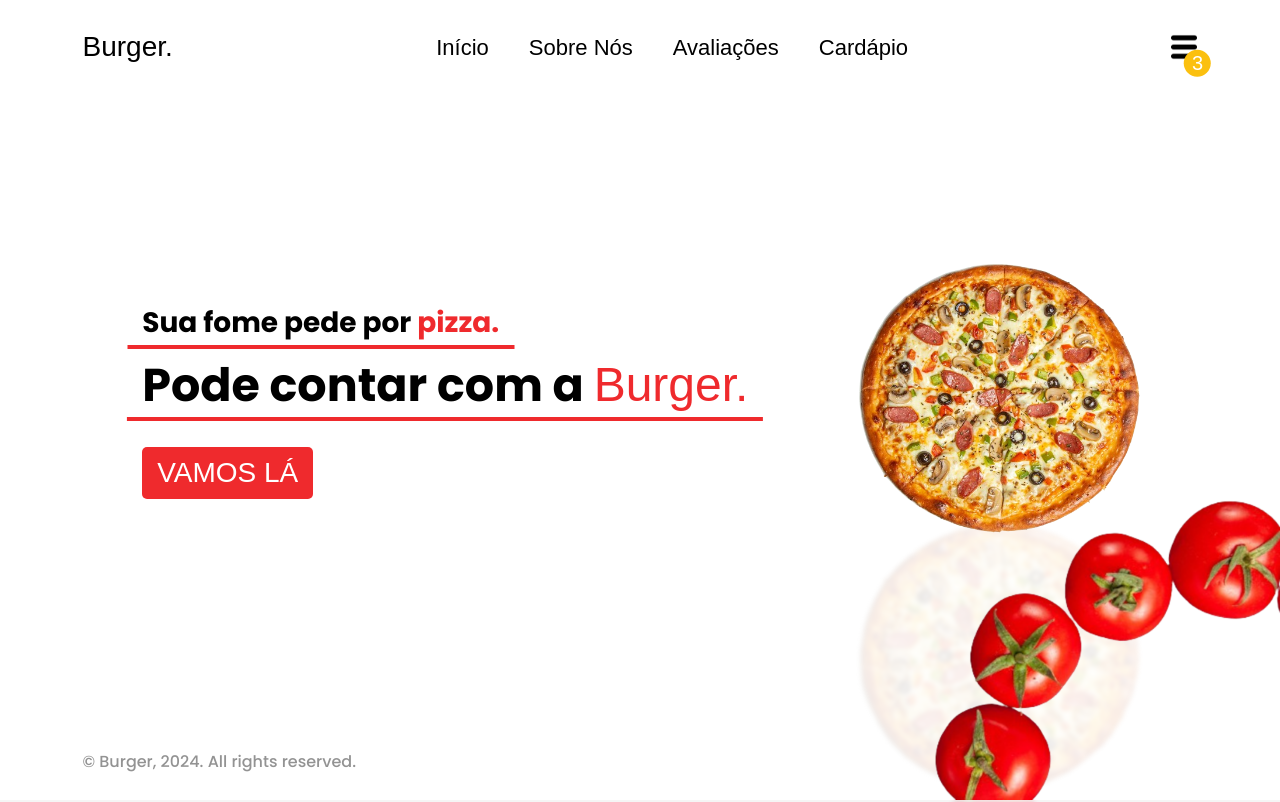
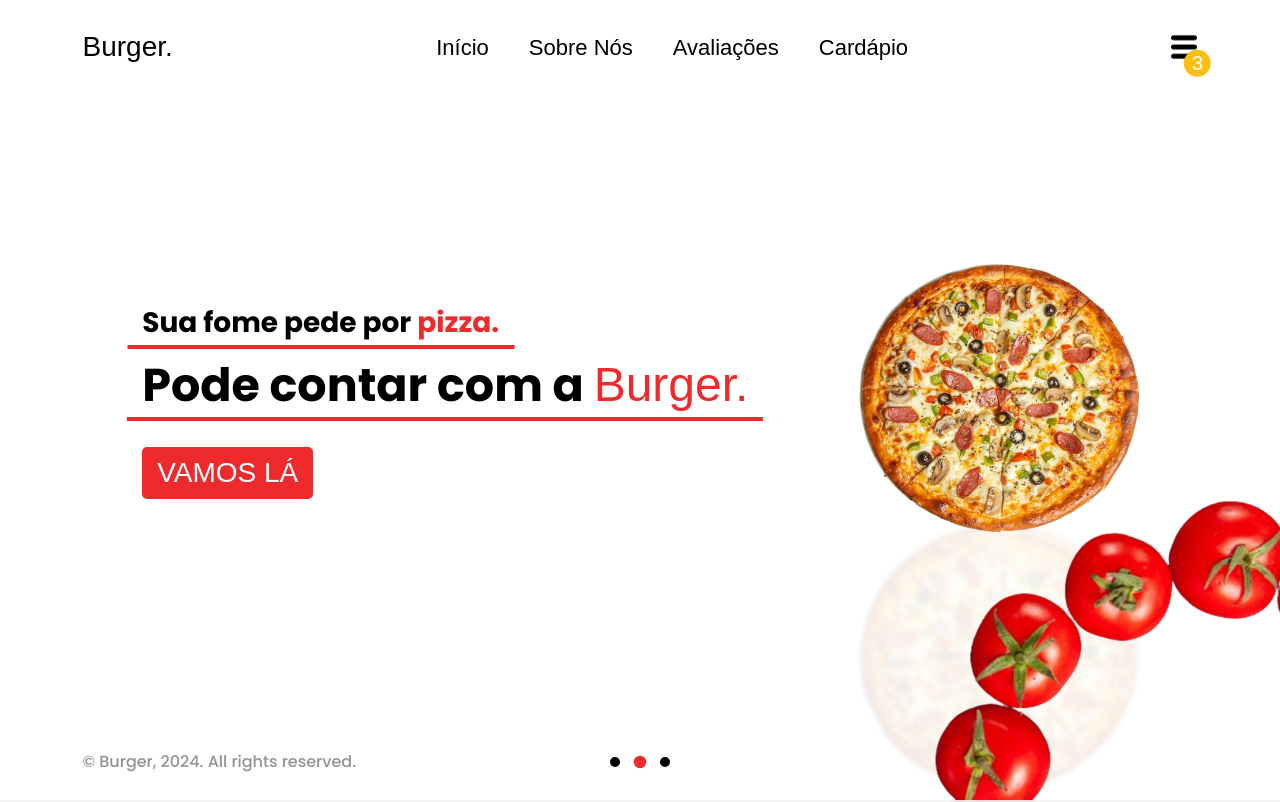
Before and after one commit to Joa0Gustav0/online-menu-app, a Next.js app: page / in a window 1280 px wide. Shown: the top 802 px of the page. Built offline with nearby package versions, Linux system fonts and the light colour scheme; a web font is replaced by a local one.

Commit message:
created a slide tracker for hero section

```diff
--- a/app/ui/Hero/Hero.tsx
+++ b/app/ui/Hero/Hero.tsx
@@ -3,6 +3,7 @@ import Button from "../button";
 import Link from "next/link";
 import { secondaryFont } from "../fonts";
 import clsx from "clsx";
+import SlideDots from "./SlideDots";
 
 function Hero({
   theme,
@@ -81,6 +82,13 @@ function Hero({
           className="mirror-border-picture absolute right-0 bottom-0 w-[375px] opacity-[.15] blur-[2px]"
         />
       )}
+      <span className="absolute bottom-[33px] left-1/2 -translate-x-1/2 flex gap-[15px]">
+        {
+          ["bg-default","bg-pizza","bg-acai"].map((elem, i) => (
+            <SlideDots key={"dot-" + i} behaviour={theme.bgColor.includes(elem) ? `${elem} scale-[125%]` : "bg-black"}  />
+          ))
+        }
+      </span>
     </section>
   );
 }
--- /dev/null
+++ b/app/ui/Hero/SlideDots.tsx
@@ -0,0 +1,7 @@
+function SlideDots( { behaviour }: { behaviour: string } ) {
+  return (
+    <div className={`w-[10px] h-[10px] rounded-full ${behaviour} transition-all duration-[.25s]`}></div>
+  );
+}
+
+export default SlideDots;
--- a/tailwind.config.ts
+++ b/tailwind.config.ts
@@ -32,10 +32,25 @@ const config: Config = {
           "100%": {
             transform: "scale(115%, 115%)"
           }
+        },
+        fade_In: {
+          "0%": {
+            opacity: "0"
+          },
+          "25%": {
+            opacity: "1"
+          },
+          "75%": {
+            opacity: "1"
+          },
+          "100%": {
+            opacity: "0"
+          }
         }
       },
       animation: {
         button_hover: "pop linear .25s normal",
+        fade_In: "fade_In linear 4.75s infinite"
       }
     },
   },
```
